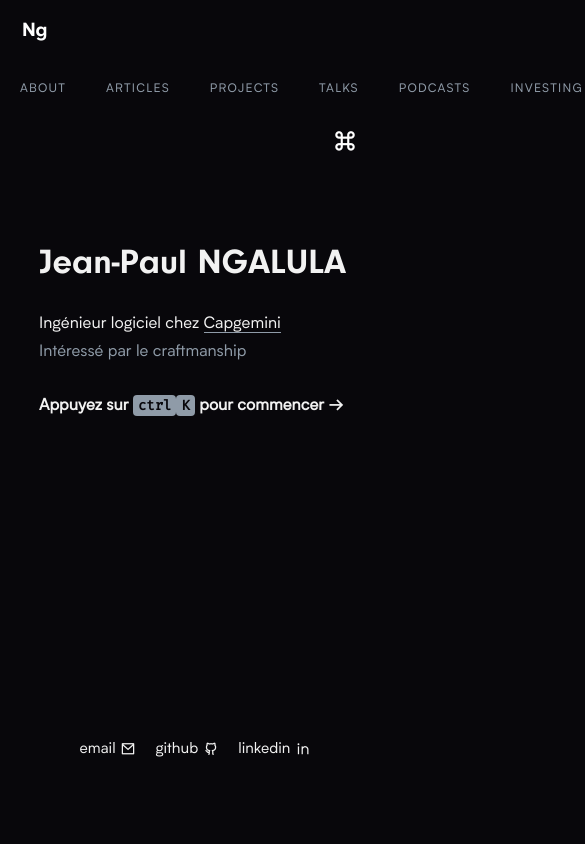
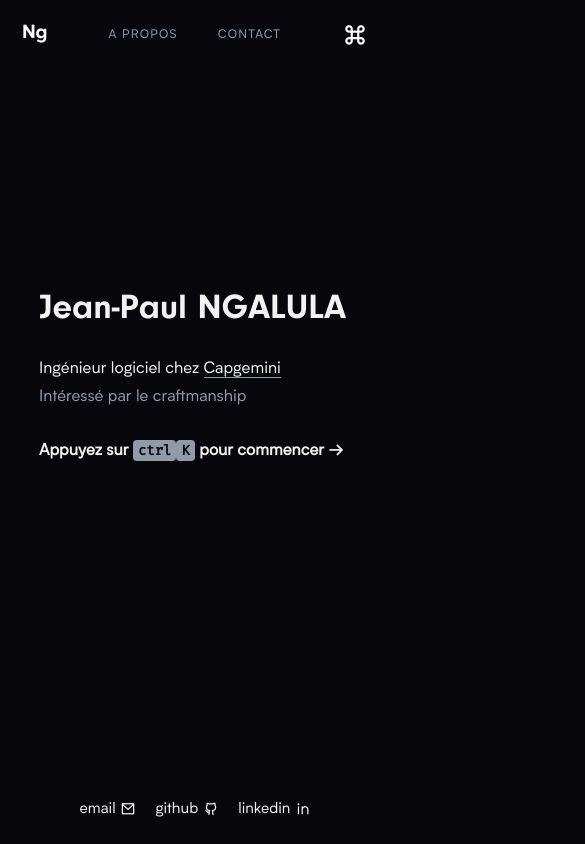
Before and after one commit to anyishxyi/mulume.dev, an Angular app: page /home in a window 390 px wide. Shown: the top 844 px of the page, 585 px wide, since content can reach past the window. Built offline with nearby package versions, Linux system fonts and the light colour scheme.

Commit message:
add header and wip responsive work

```diff
--- a/src/app/app.component.scss
+++ /dev/null
@@ -1,5 +0,0 @@
-.container {
-  display: flex;
-  flex-direction: column;
-  min-height: 100vh;
-}
--- a/src/app/app.component.ts
+++ b/src/app/app.component.ts
@@ -3,7 +3,6 @@ import { Component } from '@angular/core';
 import { Router, RouterModule } from '@angular/router';
 import { HeaderComponent } from './components/header/header.component';
 import { FooterComponent } from './components/footer/footer.component';
-
 @Component({
   selector: 'app-root',
   standalone: true,
@@ -15,22 +14,18 @@ import { FooterComponent } from './components/footer/footer.component';
       <app-footer></app-footer>
     </div>
   `,
-  styleUrls: ['./app.component.scss']
+  styles: [`
+    .container {
+      display: flex;
+      flex-direction: column;
+      min-height: 100vh;
+    }
+  `],
 })
 export class AppComponent {
   constructor(private router: Router) {}
 
-  changePage(page: string): void {
-    switch (page) {
-      case 'contact':
-        this.router.navigate(['/contact']);
-        break;
-      case 'about':
-        this.router.navigate(['/about']);
-        break;
-      default:
-        this.router.navigate(['/home']);
-        break;
-    }
+  changePage(page: string) {
+    this.router.navigate([page]);
   }
 }
--- a/src/app/components/header/header.component.scss
+++ b/src/app/components/header/header.component.scss
@@ -13,6 +13,13 @@
   .c-hRSBvv {
     justify-content: space-around;
   }
+}
+
+.c-gfsRMa-ieTYVcq-css {
+  padding-top: 10px !important;
+  padding-right: 0px !important;
+  padding-left: 0px !important;
+  padding-bottom: 28px !important;
 }
 
 .c-dRmGAT {
--- a/src/app/components/header/header.component.ts
+++ b/src/app/components/header/header.component.ts
@@ -7,47 +7,17 @@ import { Component, EventEmitter, Output } from '@angular/core';
   imports: [CommonModule],
   template: `
     <header class="c-dRmGAT">
-      <a href="/" class="c-gfsRMa c-eEqOQi">Ng</a>
+      <a (click)="navigateTo('home')" class="c-gfsRMa c-eEqOQi">Ng</a>
       <nav class="c-cGucJb">
         <ul class="c-hRSBvv">
           <li>
-            <a href="/about" class="c-gKCiCk">
-              <span class="c-cohhyn" data-projection-id="7">About</span>
+            <a (click)="navigateTo('about')" class="c-gKCiCk">
+              <span class="c-cohhyn" data-projection-id="7">A propos</span>
             </a>
           </li>
           <li>
-            <a href="/articles" class="c-gKCiCk">
-              <span class="c-cohhyn" data-projection-id="8">Articles</span>
-            </a>
-          </li>
-          <li>
-            <a href="/projects" class="c-gKCiCk">
-              <span class="c-cohhyn" data-projection-id="9">Projects</span>
-            </a>
-          </li>
-          <li>
-            <a href="/talks" class="c-gKCiCk">
-              <span class="c-cohhyn" data-projection-id="10">Talks</span>
-            </a>
-          </li>
-          <li>
-            <a href="/podcasts" class="c-gKCiCk">
-              <span class="c-cohhyn" data-projection-id="11">Podcasts</span>
-            </a>
-          </li>
-          <li>
-            <a href="/investing" class="c-gKCiCk">
-              <span class="c-cohhyn" data-projection-id="12">Investing</span>
-            </a>
-          </li>
-          <li>
-            <a href="/uses" class="c-gKCiCk">
-              <span class="c-cohhyn" data-projection-id="13">Uses</span>
-            </a>
-          </li>
-          <li>
-            <a href="/reminder" class="c-gKCiCk">
-              <span class="c-cohhyn" data-projection-id="14">Reminder</span>
+            <a (click)="navigateTo('contact')" class="c-gKCiCk">
+              <span class="c-cohhyn" data-projection-id="9">Contact</span>
             </a>
           </li>
         </ul>
@@ -64,7 +34,7 @@ import { Component, EventEmitter, Output } from '@angular/core';
 export class HeaderComponent {
   @Output() pageChange: EventEmitter<string> = new EventEmitter();
 
-  changePage(page: string): void {
+  navigateTo(page: string): void {
     this.pageChange.emit(page);
   }
 }
--- a/src/app/components/home/home.component.scss
+++ b/src/app/components/home/home.component.scss
@@ -1,8 +1,8 @@
 //Phones
 @media screen and (max-device-width: 1200px) {
   .home-section {
-    height: 480px;
-    margin-top: 240px;
+    height: 495px;
+    margin-top: 285px;
   }
 
   h1 {
@@ -14,8 +14,8 @@
 //Laptops
 @media screen and (min-device-width: 1200px) {
   .home-section {
-    height: 367px;
-    margin-top: 160px;
+    height: 390px;
+    margin-top: 200px;
   }
 
   h1 {
@@ -85,27 +85,3 @@ kbd {
   font-family: var(--fonts-code);
   font-size: 14px;
 }
-
-button {
-  appearance: auto;
-  text-rendering: auto;
-  color: buttontext;
-  letter-spacing: normal;
-  word-spacing: normal;
-  line-height: normal;
-  text-transform: none;
-  text-indent: 0px;
-  text-shadow: none;
-  display: inline-block;
-  text-align: center;
-  align-items: flex-start;
-  cursor: default;
-  box-sizing: border-box;
-  background-color: buttonface;
-  margin: 0em;
-  padding: 1px 6px;
-  border-width: 2px;
-  border-style: outset;
-  border-color: buttonborder;
-  border-image: initial;
-}
--- a/src/index.html
+++ b/src/index.html
@@ -2,7 +2,7 @@
 <html lang="en">
 <head>
   <meta charset="utf-8">
-  <title>Porfolio</title>
+  <title>Jean-Paul NG</title>
   <base href="/">
   <meta name="viewport" content="width=device-width, initial-scale=1">
   <link rel="icon" type="image/x-icon" href="favicon.ico">
--- a/src/main.ts
+++ b/src/main.ts
@@ -9,8 +9,8 @@ const routes: Routes = [
   { path: 'home', loadComponent: () => import('./app/components/home/home.component').then((c) => c.HomeComponent) },
   { path: 'contact', loadComponent: () => import('./app/components/contact/contact.component').then((c) => c.ContactComponent) },
   { path: 'about', loadComponent: () => import('./app/components/about/about.component').then((c) => c.AboutComponent) },
-  { path: '', pathMatch: 'full', redirectTo: 'home'},
-  { path: '**', redirectTo: 'home'},
+  { path: '', pathMatch: 'full', redirectTo: '/home'},
+  { path: '**', redirectTo: '/home'},
 ];
 
 if (environment.production) {
--- a/src/styles.scss
+++ b/src/styles.scss
@@ -77,6 +77,30 @@ main {
   align-items: center;
 }
 
+button {
+  appearance: auto;
+  text-rendering: auto;
+  color: buttontext;
+  letter-spacing: normal;
+  word-spacing: normal;
+  line-height: normal;
+  text-transform: none;
+  text-indent: 0px;
+  text-shadow: none;
+  display: inline-block;
+  text-align: center;
+  align-items: flex-start;
+  cursor: default;
+  box-sizing: border-box;
+  background-color: buttonface;
+  margin: 0em;
+  padding: 1px 6px;
+  border-width: 2px;
+  border-style: outset;
+  border-color: buttonborder;
+  border-image: initial;
+}
+
 [class*="-section"] {
   flex: 1;
 }
```
